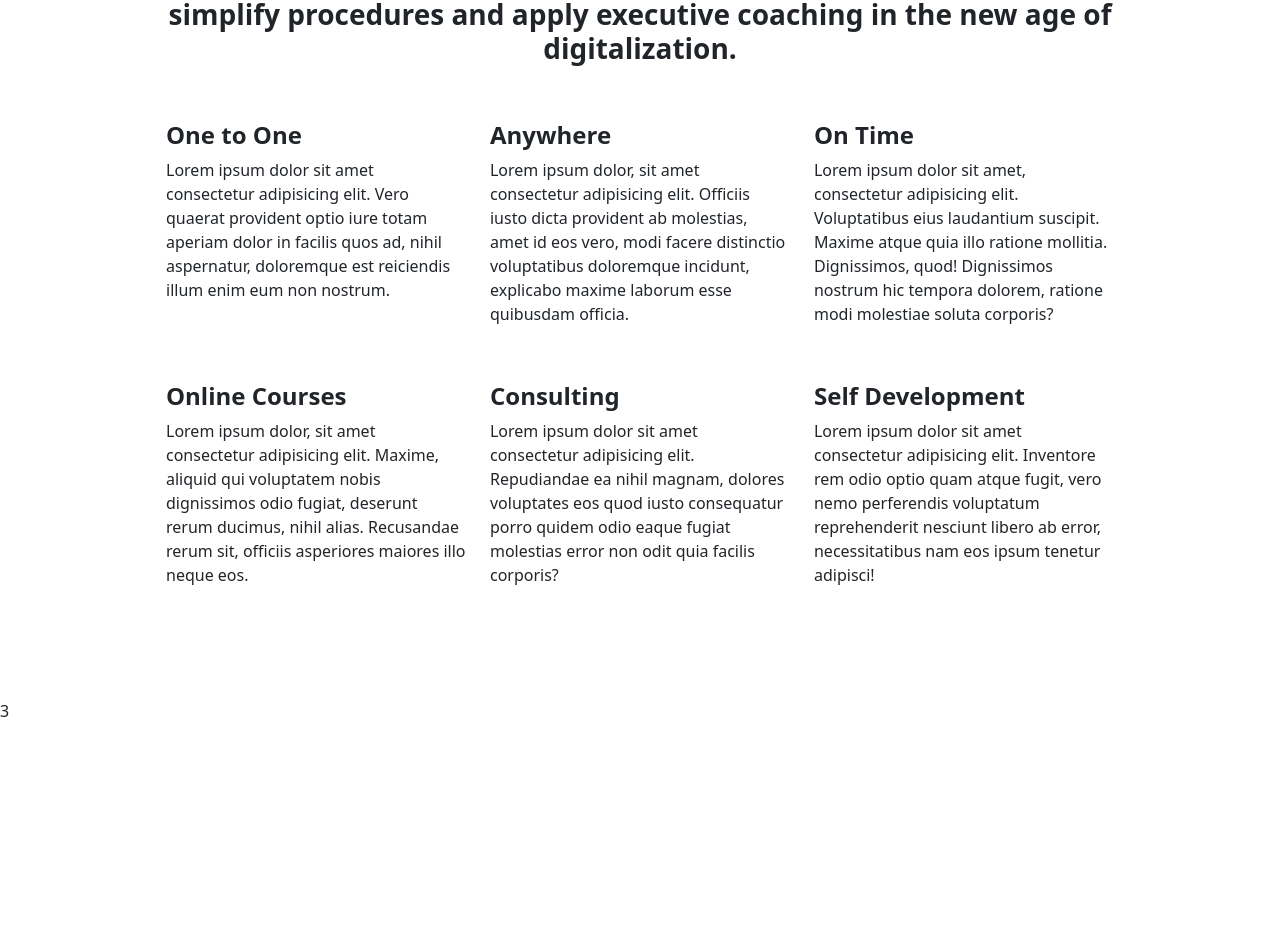
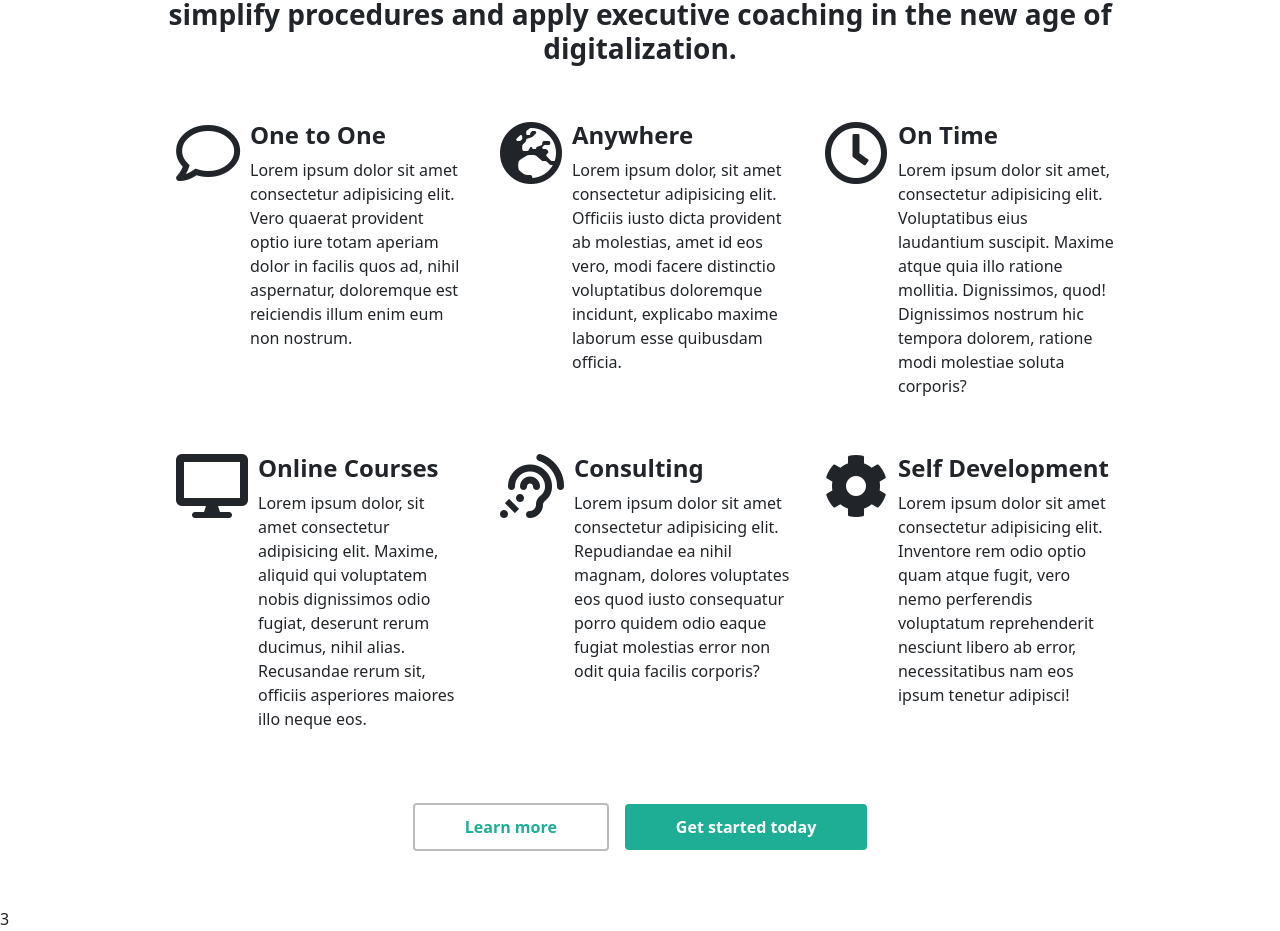
Before and after one commit to ElperdonXV/proj-html-vuejs, a Vue app: page / in a window 1280 px wide. Shown: the part 1026-1957 px from the top of the page. Before the commit the page ends 1749 px from the top, so only its background shows below. Built offline with nearby package versions, Linux system fonts and the light colour scheme.

Commit message:
section done

```diff
--- a/src/components/Services.vue
+++ b/src/components/Services.vue
@@ -8,31 +8,65 @@
         </h3>
         <div class="services-list p-5">
           <div class="row row-col-3 row-gap">
-            <div class="col-4">
+            <div class="col-4 d-flex">
+              <div class="icon">
+                <i class="far fa-comment"></i>
+              </div>
+              <div class="text">
                 <h4 class="mb-2">One to One</h4>
               <p>Lorem ipsum dolor sit amet consectetur adipisicing elit. Vero quaerat provident optio iure totam aperiam dolor in facilis quos ad, nihil aspernatur, doloremque est reiciendis illum enim eum non nostrum.</p>
               </div>
-            <div class="col-4">
+            </div>
+            <div class="col-4 d-flex">
+              <div class="icon">
+                <i class="fas fa-globe-europe"></i>
+              </div>
+              <div class="text">
                 <h4 class="mb-2">Anywhere</h4>
                 <p>Lorem ipsum dolor, sit amet consectetur adipisicing elit. Officiis iusto dicta provident ab molestias, amet id eos vero, modi facere distinctio voluptatibus doloremque incidunt, explicabo maxime laborum esse quibusdam officia.</p>
               </div>
-            <div class="col-4">
+            </div>
+            <div class="col-4 d-flex">
+              <div class="icon">
+                <i class="far fa-clock"></i>
+              </div>
+              <div class="text">
                 <h4 class="mb-2">On Time</h4>
                 <p>Lorem ipsum dolor sit amet, consectetur adipisicing elit. Voluptatibus eius laudantium suscipit. Maxime atque quia illo ratione mollitia. Dignissimos, quod! Dignissimos nostrum hic tempora dolorem, ratione modi molestiae soluta corporis?</p>
               </div>
-            <div class="col-4">
+            </div>
+            <div class="col-4 d-flex">
+              <div class="icon">
+                <i class="fas fa-desktop"></i>
+              </div>
+              <div class="text">
                 <h4 class="mb-2">Online Courses</h4>
               <p>Lorem ipsum dolor, sit amet consectetur adipisicing elit. Maxime, aliquid qui voluptatem nobis dignissimos odio fugiat, deserunt rerum ducimus, nihil alias. Recusandae rerum sit, officiis asperiores maiores illo neque eos.</p>
               </div>
-            <div class="col-4">
+            </div>
+            <div class="col-4 d-flex">
+              <div class="icon">
+                <i class="fas fa-assistive-listening-systems"></i>
+              </div>
+              <div class="text">
                 <h4 class="mb-2">Consulting</h4>
                 <p>Lorem ipsum dolor sit amet consectetur adipisicing elit. Repudiandae ea nihil magnam, dolores voluptates eos quod iusto consequatur porro quidem odio eaque fugiat molestias error non odit quia facilis corporis?</p>
               </div>
-            <div class="col-4">
+            </div>
+            <div class="col-4 d-flex">
+              <div class="icon">
+                <i class="fas fa-cog"></i>
+              </div>
+              <div class="text">
                 <h4 class="mb-2">Self Development</h4>
                 <p>Lorem ipsum dolor sit amet consectetur adipisicing elit. Inventore rem odio optio quam atque fugit, vero nemo perferendis voluptatum reprehenderit nesciunt libero ab error, necessitatibus nam eos ipsum tenetur adipisci!</p>
               </div>
             </div>
+          </div>
+        </div>
+        <div class="call-to-action">
+          <button type="button" class="btn my-btn-outline m-2">Learn more</button>
+          <button type="button" class="btn my-btn m-2">Get started today</button>
         </div>
       </div>
     </section>
@@ -59,6 +93,33 @@ export default {
     h3{
       font-weight: 700;
     }
+    .call-to-action{
+      text-align: center;
+      .my-btn{
+            background-color: $mountain;
+            color: white;
+            font-weight: 700;
+            font-size: 1em;
+            padding: 10px 50px;
+            }
+            .my-btn:hover, .my-btn:active, .my-btn:focus{
+                background-color: $tuna;
+                box-shadow: none;
+            }
+      .my-btn-outline{
+            border: 2px solid $silver;
+            color: $mountain;
+            font-weight: 700;
+            font-size: 1em;
+            padding: 10px 50px;
+          }
+      .my-btn-outline:hover, .my-btn-outline:active, .my-btn-outline:focus{
+                border: 2px solid $tuna;
+                color: white;
+                background-color: $tuna;
+                box-shadow: none;
+            }
+    }
   }
   .row-gap{
     row-gap: 40px;
@@ -67,5 +128,11 @@ export default {
     h4{
       font-weight: 700;
     }
+    .icon{
+      padding: 0 10px;
+      i{
+        font-size: 4em;
+      }
+    }
   }
 </style>
```
Lines whose indentation alone changed are shown as unchanged.
